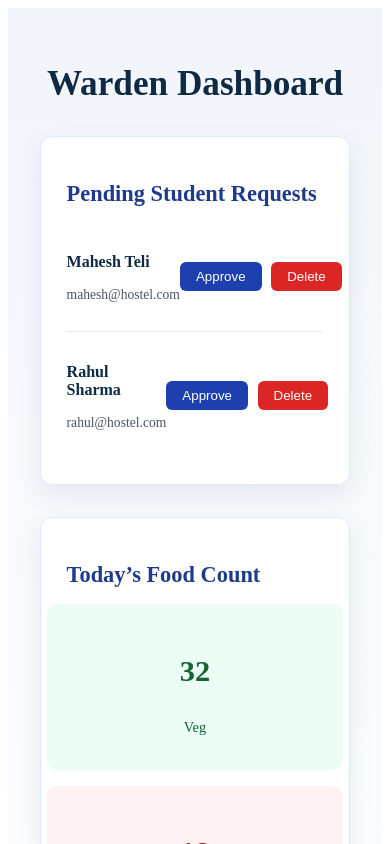
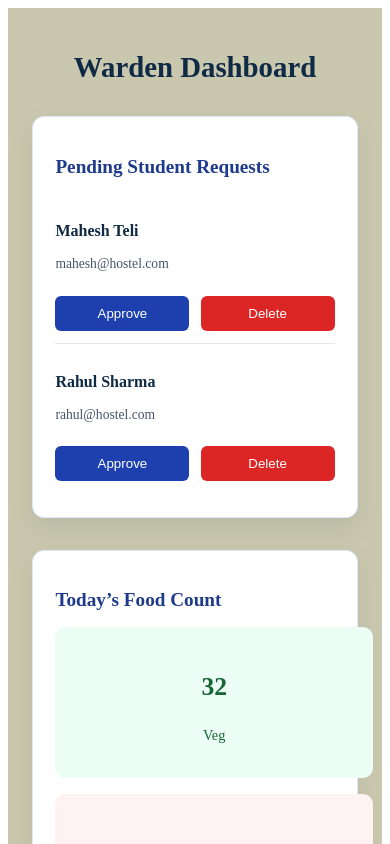
Before and after one commit to maheshteli07/Hostel_Food_Log, a React (Vite) app in the folder frontend/: page /warden in a window 390 px wide. Shown: the top 844 px of the page. Built offline with nearby package versions, Linux system fonts and the light colour scheme.

Commit message:
added bg to all

```diff
--- /dev/null
+++ b/frontend/src/components/background.jsx
@@ -0,0 +1,7 @@
+import "../styles/background.css";
+
+function Background({ children }) {
+  return <div className="app-background">{children}</div>;
+}
+
+export default Background;
--- a/frontend/src/pages/Home.jsx
+++ b/frontend/src/pages/Home.jsx
@@ -1,10 +1,12 @@
 import { useNavigate } from "react-router-dom";
+import Background from "../components/background";
 import "../styles/home.css";
 
 function Home() {
   const navigate = useNavigate();
 
   return (
+    <Background>
     <div className="home-container">
       <div className="content-wrapper">
         <h1 className="home-title">Hostel Food Management System</h1>
@@ -30,6 +32,7 @@ function Home() {
         </div>
       </div>
     </div>
+    </Background>
   );
 }
 
--- a/frontend/src/pages/Login.jsx
+++ b/frontend/src/pages/Login.jsx
@@ -1,8 +1,10 @@
 import { Link } from "react-router-dom";
+import Background from "../components/background";
 import "../styles/Login.css";
 
 function Login() {
   return (
+    <Background>
     <div className="login-page">
       <div className="login-container">
         <h2>Student Login</h2>
@@ -19,6 +21,7 @@ function Login() {
         </p>
       </div>
     </div>
+    </Background>
   );
 }
 
--- a/frontend/src/pages/Register.jsx
+++ b/frontend/src/pages/Register.jsx
@@ -1,7 +1,9 @@
 import "../styles/Register.css";
+import Background from "../components/background";
 
 function Register() {
   return (
+    <Background>
     <div className="register-page">
       <div className="register-container">
         <h2>Student Registration</h2>
@@ -15,6 +17,7 @@ function Register() {
         </form>
       </div>
     </div>
+    </Background>
   );
 }
 
--- a/frontend/src/pages/StudentDashboard.jsx
+++ b/frontend/src/pages/StudentDashboard.jsx
@@ -1,4 +1,5 @@
 import React, { useState, useEffect } from "react";
+import Background from "../components/background";
 import "../styles/StudentDashboard.css";
 
 function StudentDashboard() {
@@ -24,6 +25,7 @@ function StudentDashboard() {
   }, []);
 
   return (
+    <Background>
     <div className="dashboard-page">
       <div className="dashboard-container">
         <h2>Today's Menu</h2>
@@ -53,6 +55,7 @@ function StudentDashboard() {
         )}
       </div>
     </div>
+    </Background>
   );
 }
 
--- a/frontend/src/pages/WardenDashboard.jsx
+++ b/frontend/src/pages/WardenDashboard.jsx
@@ -1,4 +1,5 @@
 import { useState } from "react";
+import Background from "../components/background";
 import "../styles/warden_dashboard.css";
 
 function WardenDashboard() {
@@ -27,6 +28,7 @@ function WardenDashboard() {
   };
 
   return (
+    <Background>
     <div className="warden-container">
       <h1 className="warden-title">Warden Dashboard</h1>
 
@@ -88,6 +90,7 @@ function WardenDashboard() {
         </div>
       </div>
     </div>
+    </Background>
   );
 }
 
--- a/frontend/src/styles/Login.css
+++ b/frontend/src/styles/Login.css
@@ -1,6 +1,5 @@
 /* Background */
 .login-page {
-  background-color: #eef2f7;
   min-height: 100vh;
   display: flex;
   justify-content: center;
--- a/frontend/src/styles/Register.css
+++ b/frontend/src/styles/Register.css
@@ -1,6 +1,5 @@
 /* Background */
 .register-page {
-  background-color: #f4f6f9;
   min-height: 100vh;
   display: flex;
   justify-content: center;
--- a/frontend/src/styles/StudentDashboard.css
+++ b/frontend/src/styles/StudentDashboard.css
@@ -1,7 +1,6 @@
 /* Page Background */
 .dashboard-page {
   min-height: 100vh;
-  background-color: #f4f6f9;
   display: flex;
   justify-content: center;
   align-items: center;
--- /dev/null
+++ b/frontend/src/styles/background.css
@@ -0,0 +1,6 @@
+/* Global background wrapper */
+.app-background {
+  min-height: 100vh;
+  width: 100%;
+  background-color: #b4b28fb7;
+}
--- a/frontend/src/styles/home.css
+++ b/frontend/src/styles/home.css
@@ -1,12 +1,11 @@
 /* ========== PAGE CONTAINER ========== */
 .home-container {
   min-height: 100vh;
-  width: 100%;
-  background-color: #f5f9ff; /* Light govt white-blue */
   display: flex;
   justify-content: center;
   align-items: center;
 }
+
 
 /* ========== MAIN CONTENT (COLUMN LAYOUT) ========== */
 .content-wrapper {
--- a/frontend/src/styles/warden_dashboard.css
+++ b/frontend/src/styles/warden_dashboard.css
@@ -1,7 +1,6 @@
 /* ========== PAGE ========== */
 .warden-container {
   min-height: 100vh;
-  background: linear-gradient(180deg, #f1f5fb 0%, #ffffff 100%);
   padding: 2rem;
   animation: pageFade 0.4s ease-in-out;
 }
@@ -181,14 +180,79 @@
   color: #1e3a8a;
 }
 
-/* ========== MOBILE ========== */
-@media (max-width: 600px) {
+/* ================================================= */
+/* ========== MOBILE RESPONSIVE (SAFE) ========== */
+/* ================================================= */
+
+/* Phones */
+@media (max-width: 480px) {
+
+  .warden-container {
+    padding: 1rem;
+  }
+
+  .warden-title {
+    font-size: 1.6rem;
+  }
+
+  .card {
+    padding: 1.2rem;
+  }
+
+  .section-title {
+    font-size: 1.2rem;
+  }
+
+  .request-row {
+    flex-direction: column;
+    align-items: flex-start;
+    gap: 0.6rem;
+  }
+
+  .action-buttons {
+    width: 100%;
+    justify-content: space-between;
+  }
+
+  .approve-btn,
+  .delete-btn {
+    width: 48%;
+    padding: 10px;
+  }
+
   .count-box {
     flex-direction: column;
-    align-items: center;
   }
 
   .count-item {
     width: 100%;
   }
+
+  .count-number {
+    font-size: 1.6rem;
+  }
 }
+
+/* Large phones */
+@media (max-width: 600px) {
+
+  .warden-title {
+    font-size: 1.8rem;
+  }
+
+  .request-row {
+    padding: 0.8rem 0;
+  }
+}
+
+/* Tablets */
+@media (max-width: 900px) {
+
+  .warden-container {
+    padding: 1.5rem;
+  }
+
+  .card {
+    padding: 1.4rem;
+  }
+}
```
